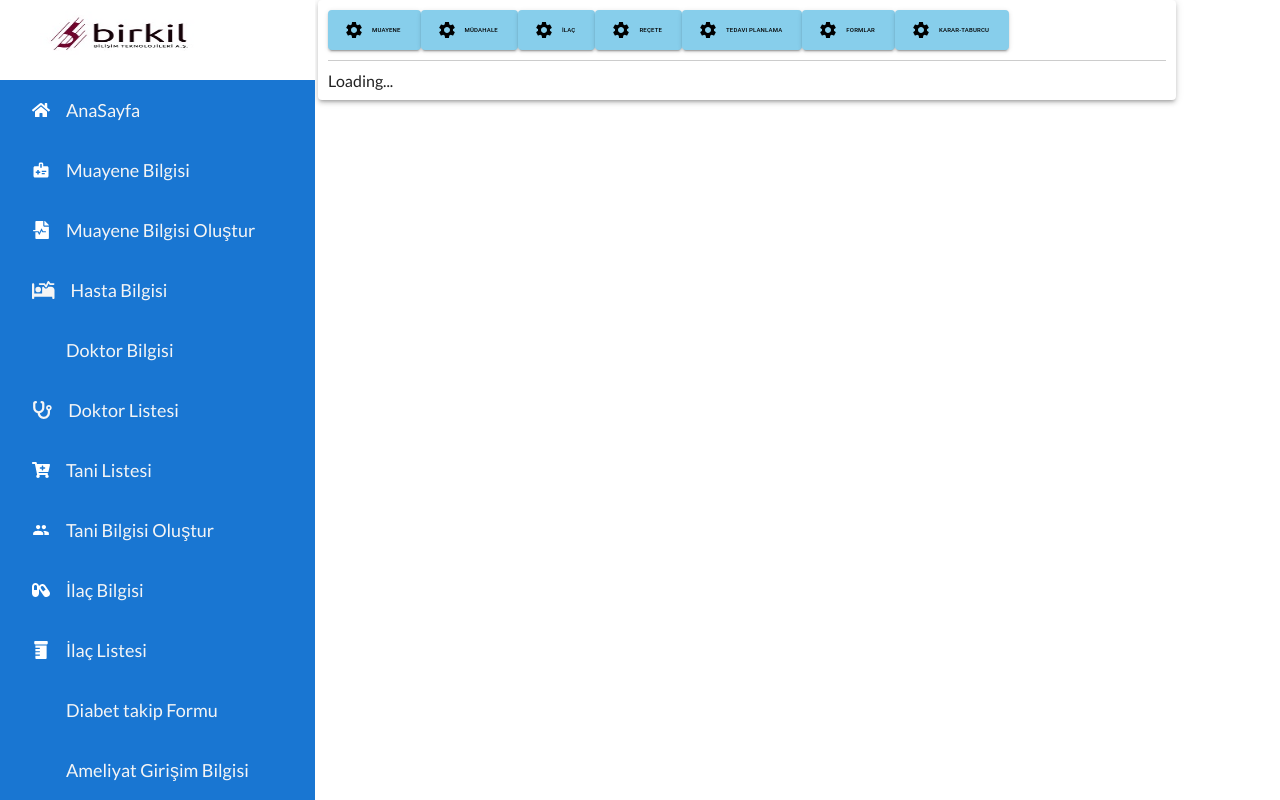
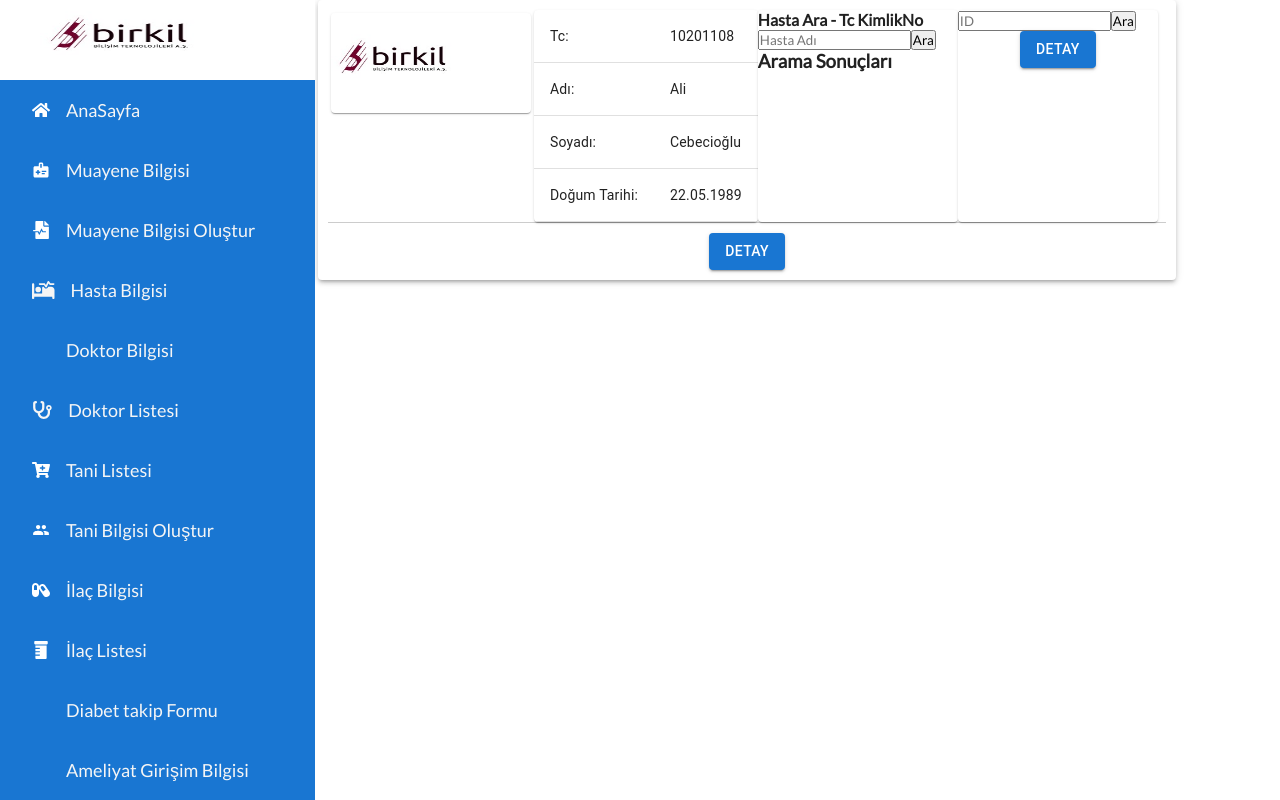
Before and after one commit to ascyazilim/monitoring-fe, a React (Create React App) app: page /muayene-detay/1 in a window 1280 px wide. Built offline with nearby package versions, Linux system fonts and the light colour scheme; no server answers; some icons are missing.

Commit message:
updated components

```diff
--- a/src/App.js
+++ b/src/App.js
@@ -1,5 +1,5 @@
-import React from "react";
-import { Button, Container, Grid, Paper } from "@mui/material";
+import React, { useState } from "react";
+import { Button, Card, Container, Grid, Paper, Table, TableBody, TableCell, TableRow } from "@mui/material";
 import { BrowserRouter as Router, Route, Routes } from "react-router-dom";
 import TaniBilgisiList from "./Components/TaniBilgisiList";
 import CreateTaniBilgisi from "./Components/CreateTaniBilgisi";
@@ -21,6 +21,9 @@ import IlacBilgisi from "./Components/IlacBilgisi";
 import IlacBilgisiDetay from "./Components/IlacBilgisiDetay";
 import IlacListesi from "./Components/IlacListesi";
 import IlacListesiDetay from "./Components/IlacListesiDetay";
+import logo from "./img/birkil.jpg";
+import HastaAra from "./Components/HastaAra";
+import MuayeneBilgisiDetayArama from "./Components/MuayeneBilgisiDetayArama";
 
 const MyStyledButton = styled(Button)({
   fontSize: "6px",
@@ -30,11 +33,18 @@ const MyStyledButton = styled(Button)({
 });
 
 const App = () => {
+
+  const [selectedMuayeneId, setSelectedMuayeneId] = useState(null);
+
+  const handleMuayeneIdSelection = (id) => {
+    setSelectedMuayeneId(id);
+  };
+
   return (
     <Container
       style={{ marginLeft: "0px", marginBottom: "10px", marginRight: "10px" }}
     >
-      {/* <h1 style={{ textAlign: "center" }}>Hasta Başı Monitör</h1> */}
+
       <Router>
         <Grid container spacing={3}>
           <Grid item xs={3}>
@@ -42,67 +52,41 @@ const App = () => {
           </Grid>
           <Grid item xs={9}>
             <Paper elevation={3} style={{ padding: "10px" }}>
-              <div style={{ marginBottom: "10px" }}>
-                <div style={{ display: "flex", justifyContent: "start" }}>
-                  <MyStyledButton
-                    className="menuButton"
-                    variant="contained"
-                    startIcon={<SettingsIcon />}
-                    color="primary"
-                    href="/muayene"
-                  >
-                    Muayene
-                  </MyStyledButton>
-                  <MyStyledButton
-                    className="menuButton"
-                    variant="contained"
-                    startIcon={<SettingsIcon />}
-                    color="primary"
-                  >
-                    Müdahale
-                  </MyStyledButton>
-                  <MyStyledButton
-                    className="menuButton"
-                    variant="contained"
-                    startIcon={<SettingsIcon />}
-                    color="primary"
-                  >
-                    İlaç
-                  </MyStyledButton>
-                  <MyStyledButton
-                    className="menuButton"
-                    variant="contained"
-                    startIcon={<SettingsIcon />}
-                    color="primary"
-                  >
-                    Reçete
-                  </MyStyledButton>
-                  <MyStyledButton
-                    className="menuButton"
-                    variant="contained"
-                    startIcon={<SettingsIcon />}
-                    color="primary"
-                  >
-                    Tedavi Planlama
-                  </MyStyledButton>
-                  <MyStyledButton
-                    className="menuButton"
-                    variant="contained"
-                    startIcon={<SettingsIcon />}
-                    color="primary"
-                  >
-                    Formlar
-                  </MyStyledButton>
-                  <MyStyledButton
-                    className="menuButton"
-                    variant="contained"
-                    startIcon={<SettingsIcon />}
-                    color="primary"
-                  >
-                    Karar-Taburcu
-                  </MyStyledButton>
-                </div>
+              <div style={{ display: "flex", justifyContent: "start"}}>
+                <Card style={{height:"100px", width: "200px", margin:"3px"}}>
+                <img style={{width:"125px"}} src={logo} alt="Birkil Logo" className="logo-image" />
+                </Card>
+                <Card>
+                  <Table>
+                    <TableBody>
+                    <TableRow>
+                        <TableCell>Tc: </TableCell>
+                        <TableCell>10201108</TableCell>
+                      </TableRow>
+                      <TableRow>
+                        <TableCell>Adı: </TableCell>
+                        <TableCell>Ali</TableCell>
+                      </TableRow>
+                      <TableRow>
+                        <TableCell>Soyadı: </TableCell>
+                        <TableCell>Cebecioğlu</TableCell>
+                      </TableRow>
+                      <TableRow>
+                        <TableCell>Doğum Tarihi: </TableCell>
+                        <TableCell>22.05.1989</TableCell>
+                      </TableRow>
+                    </TableBody>
+                  </Table>
+                </Card>
+                <Card style={{width:"200px"}}>
+                  <HastaAra />
+                </Card>
+                <Card style={{width:"200px"}}>
+                  <MuayeneBilgisiDetayArama onAramaSubmit={handleMuayeneIdSelection} />
+                  <MuayeneBilgisiDetay id={selectedMuayeneId}/>
+                </Card>
               </div>
+
               <div
                 style={{ borderBottom: "1px solid #ccc", marginBottom: "10px" }}
               ></div>
--- a/src/Components/AnaSayfa.js
+++ b/src/Components/AnaSayfa.js
@@ -1,15 +1,63 @@
 import React, { useState, useEffect } from "react";
-import { Card, CardContent, Button, Grid, Typography } from "@mui/material";
+import {
+  Card,
+  CardContent,
+  Button,
+  Grid,
+  Typography,
+  Modal,
+  Table,
+  TableHead,
+  TableCell,
+  TableRow,
+  TableBody,
+  Checkbox,
+  DialogTitle,
+  IconButton
+} from "@mui/material";
 import { Link } from "react-router-dom";
 import axios from "axios";
 import "../App.css";
 import "./Card.css";
+import { styled } from "@mui/system";
+import SettingsIcon from "@mui/icons-material/Settings";
+import CloseIcon from "@mui/icons-material/Close";
 
 const HomePage = () => {
   const [hastaBilgileri, setHastaBilgileri] = useState([]);
   const [taniBilgileri, setTaniBilgileri] = useState([]);
   const [doktorBilgileri, setDoktorBilgileri] = useState([]);
   const [muayeneBilgileri, setMuayeneBilgileri] = useState([]);
+
+  const [isModalOpen, setIsModalopen] = useState(false);
+  const [selectedItems, setSelectedItems] = useState([]);
+
+  const openModal = () => {
+    setIsModalopen(true);
+  };
+
+  const closeModal = () => {
+    setIsModalopen(false);
+  };
+
+  const handleCheckboxChange = (item) => {
+    if (selectedItems.includes(item)) {
+      setSelectedItems(selectedItems.filter((selected) => selected !== item));
+    } else {
+      setSelectedItems([...selectedItems, item]);
+    }
+  };
+
+  const handleAddButtonClick = () => {
+    console.log("Seçilen ögeler: ", selectedItems);
+  };
+
+  const MyStyledButton = styled(Button)({
+    fontSize: "6px",
+    padding: "10px 20px",
+    backgroundColor: "skyblue",
+    color: "black",
+  });
 
   //const maxDisplayItems = 2;
 
@@ -33,16 +81,16 @@ const HomePage = () => {
     try {
       const response = await axios.get("http://localhost:8080/doktor-bilgisi");
       setDoktorBilgileri(response.data);
-    }catch (error) {
+    } catch (error) {
       console.error(error);
     }
   };
 
   const fetchMuayeneBilgileri = async () => {
-    try{
+    try {
       const response = await axios.get("http://localhost:8080/muayene-bilgisi");
       setMuayeneBilgileri(response.data);
-    }catch(error) {
+    } catch (error) {
       console.error(error);
     }
   };
@@ -57,15 +105,141 @@ const HomePage = () => {
   };
 
   return (
-    <div style={{ height: "650px", marginLeft: "50px"}}>
+    <div style={{ height: "650px", marginLeft: "50px" }}>
       <h2 style={{ textAlign: "center" }}>Ana Sayfa</h2>
       <Grid container spacing={3}>
+        <div style={{ marginBottom: "10px" }}>
+          <div style={{ display: "flex", justifyContent: "start" }}>
+            <MyStyledButton
+              className="menuButton"
+              variant="contained"
+              startIcon={<SettingsIcon />}
+              color="primary"
+              href="/muayene"
+            >
+              Tanı Ekle
+            </MyStyledButton>
+            <MyStyledButton
+              className="menuButton"
+              variant="contained"
+              startIcon={<SettingsIcon />}
+              color="primary"
+              onClick={openModal}
+            >
+              Hizmet-İstem
+            </MyStyledButton>
+            <Modal
+              open={isModalOpen}
+              onClose={closeModal}
+              style={{
+                position: "absolute",
+                top: "20%",
+                left: "20%",
+                borderRadius: "5px",
+              }}
+              BackdropProps={{ invisible: true }}
+            >
+              <Card
+                className="mainCard"
+                style={{ height: "400px", width: "400px" }}
+              >
+                <DialogTitle style={{ display: "flex", justifyContent: "flex-end" }}>
+                  <IconButton
+                    edge="end"
+                    color="inherit"
+                    onClick={closeModal}
+                    aria-label="close"
+                  >
+                    <CloseIcon />
+                  </IconButton>
+                </DialogTitle>
+                <div>
+                  <Table>
+                    <TableHead>
+                      <TableRow>
+                        <TableCell>Hizmet Kodu</TableCell>
+                        <TableCell>İstem Adı</TableCell>
+                        <TableCell></TableCell>
+                      </TableRow>
+                    </TableHead>
+                    <TableBody>
+                      <TableRow>
+                        <TableCell>312</TableCell>
+                        <TableCell>Kan</TableCell>
+                        <TableCell>
+                          <Checkbox
+                            checked={selectedItems.includes(1)}
+                            onChange={() => handleCheckboxChange(1)}
+                          />
+                        </TableCell>
+                      </TableRow>
+                      <TableRow>
+                        <TableCell>3</TableCell>
+                        <TableCell>İdrar</TableCell>
+                        <Checkbox
+                          checked={selectedItems.includes(2)}
+                          onChange={() => handleCheckboxChange(2)}
+                        />
+                      </TableRow>
+                    </TableBody>
+                  </Table>
+                  <Button
+                    variant="contained"
+                    color="primary"
+                    style={{ margin: "20px auto", display: "block" }}
+                  >
+                    Ekle
+                  </Button>
+                </div>
+              </Card>
+            </Modal>
+            <MyStyledButton
+              className="menuButton"
+              variant="contained"
+              startIcon={<SettingsIcon />}
+              color="primary"
+            >
+              İlaç
+            </MyStyledButton>
+            <MyStyledButton
+              className="menuButton"
+              variant="contained"
+              startIcon={<SettingsIcon />}
+              color="primary"
+            >
+              Reçete
+            </MyStyledButton>
+            <MyStyledButton
+              className="menuButton"
+              variant="contained"
+              startIcon={<SettingsIcon />}
+              color="primary"
+            >
+              Tedavi Planlama
+            </MyStyledButton>
+            <MyStyledButton
+              className="menuButton"
+              variant="contained"
+              startIcon={<SettingsIcon />}
+              color="primary"
+            >
+              Formlar
+            </MyStyledButton>
+            <MyStyledButton
+              className="menuButton"
+              variant="contained"
+              startIcon={<SettingsIcon />}
+              color="primary"
+            >
+              Karar-Taburcu
+            </MyStyledButton>
+          </div>
+        </div>
         <Grid item xs={6}>
-          <Card className="mainCard" style={{width:"300px"}}>
+          <Card className="mainCard" style={{ width: "300px" }}>
             <CardContent>
               <h2>Hasta Bilgileri</h2>
               <div className="scrollable-content">
-
                 {hastaBilgileri.map((hasta) => (
                   <div key={hasta.id}>
                     <Typography>ID: {hasta.id}</Typography>
@@ -82,7 +256,7 @@ const HomePage = () => {
           </Card>
         </Grid>
         <Grid item xs={6}>
-          <Card className="mainCard" style={{width:"300px"}}>
+          <Card className="mainCard" style={{ width: "300px" }}>
             <CardContent>
               <h2>Tanı Bilgileri</h2>
               <div className="scrollable-content">
@@ -102,11 +276,10 @@ const HomePage = () => {
           </Card>
         </Grid>
         <Grid item xs={6}>
-          <Card className="mainCard" style={{width:"300px"}}>
+          <Card className="mainCard" style={{ width: "300px" }}>
             <CardContent>
               <h2>Doktor Bilgileri</h2>
               <div className="scrollable-content">
-
                 {doktorBilgileri.map((doktor) => (
                   <div key={doktor.id}>
                     {/* <Typography>ID: {doktor.id}</Typography> */}
@@ -124,15 +297,16 @@ const HomePage = () => {
           </Card>
         </Grid>
         <Grid item xs={6}>
-          <Card className="mainCard" style={{width:"300px"}}>
+          <Card className="mainCard" style={{ width: "300px" }}>
             <CardContent>
               <h2>Muayene Bilgileri</h2>
               <div className="scrollable-content">
-
                 {muayeneBilgileri.map((muayene) => (
                   <div key={muayene.id}>
                     <Typography>ID: {muayene.id}</Typography>
-                    <Typography>İşlem Sıra No: {muayene.islemSiraNo}</Typography>
+                    <Typography>
+                      İşlem Sıra No: {muayene.islemSiraNo}
+                    </Typography>
                     <Link to={`/muayene-detay/${muayene.id}`}>
                       <Button variant="contained" color="primary">
                         Detay
--- /dev/null
+++ b/src/Components/HastaAra.js
@@ -0,0 +1,60 @@
+import React, { useState } from "react";
+import axios from "axios";
+
+function HastaAra() {
+  const [aramaAdi, setAramaAdi] = useState("");
+  const [aramaSonuclari, setAramaSonuclari] = useState(null);
+
+  const handleAramaAdiChange = (e) => {
+    setAramaAdi(e.target.value);
+  };
+
+  const handleAra = async () => {
+    try {
+      const response = await axios.get(
+        `http://localhost:8080/hasta/all?adi=${aramaAdi}`
+      );
+      if(response.data.length > 0){
+        const hasta = response.data[0];
+        setAramaSonuclari(hasta);
+      }else{
+        setAramaSonuclari("Aranan hasta bulunamadı.");
+      }
+    } catch (error) {
+      console.error("Arama hatası:", error);
+      setAramaSonuclari("Arama sırasında bir hata oluştu.");
+    }
+  };
+
+  return (
+    <div>
+      <h4>Hasta Ara - Tc KimlikNo</h4>
+      <div>
+        <input
+          type="text"
+          placeholder="Hasta Adı"
+          value={aramaAdi}
+          onChange={handleAramaAdiChange}
+        />
+        <button onClick={handleAra}>Ara</button>
+      </div>
+      <div>
+        <h3>Arama Sonuçları</h3>
+        {aramaSonuclari ? (
+            typeof aramaSonuclari === "string" ? (
+                <p>{aramaSonuclari}</p>
+            ): (
+                <ul>
+                    <li>
+                        Adı: {aramaSonuclari.ad}, Soyadı: {aramaSonuclari.soyad},
+                        Tc: {aramaSonuclari.tcKimNo}
+                    </li>
+                </ul>
+            )
+        ): null}
+      </div>
+    </div>
+  );
+}
+
+export default HastaAra;
--- a/src/Components/MuayeneBilgisi.js
+++ b/src/Components/MuayeneBilgisi.js
@@ -65,7 +65,9 @@ function MuayeneBilgisi() {
             position: "absolute",
             top: "15%",
             left: "30%",
+            borderRadius: "5px",
           }}
+          BackdropProps={{invisible: true}}
         >
           <Card className="mainCard">
             <h2 className="mainCardH2">Muayene Detayı</h2>
--- a/src/Components/MuayeneBilgisiDetay.js
+++ b/src/Components/MuayeneBilgisiDetay.js
@@ -20,7 +20,7 @@ function MuayeneBilgisiDetay() {
 
   const navigate = useNavigate();
 
-  const [muayeneDetay, setMuayeneDetay] = useState(null);
+  const [muayeneDetay, setMuayeneDetay] = useState({});
 
   useEffect(() => {
     const fetchData = async () => {
--- /dev/null
+++ b/src/Components/MuayeneBilgisiDetayArama.js
@@ -0,0 +1,26 @@
+import React, { useState } from 'react'
+
+function MuayeneBilgisiDetayArama({ onAramaSubmit }) {
+    const [searchId, setSearchId] = useState('');
+
+    const handleInputChange = (e) => {
+        setSearchId(e.target.value);
+    };
+
+    const handleSubmit = () => {
+        onAramaSubmit(searchId);
+    };
+  return (
+    <div>
+        <input
+            type='text'
+            placeholder='ID'
+            value={searchId}
+            onChange={handleInputChange}
+        />
+        <button onClick={handleSubmit}>Ara</button>
+    </div>
+  );
+}
+
+export default MuayeneBilgisiDetayArama;
--- a/src/Components/SideBarData.js
+++ b/src/Components/SideBarData.js
@@ -78,7 +78,7 @@ export const SideBarData = [
     },
     {
         title: 'Ameliyat Girişim Bilgisi',
-        path: '/#',
+        path: '/hastaAra',
         icon: <FaIcons6.FaHeartPulse/>,
         cName: 'nav-text'
     },
```
Also changed, not shown: src/App.css (line endings or trailing spaces).
